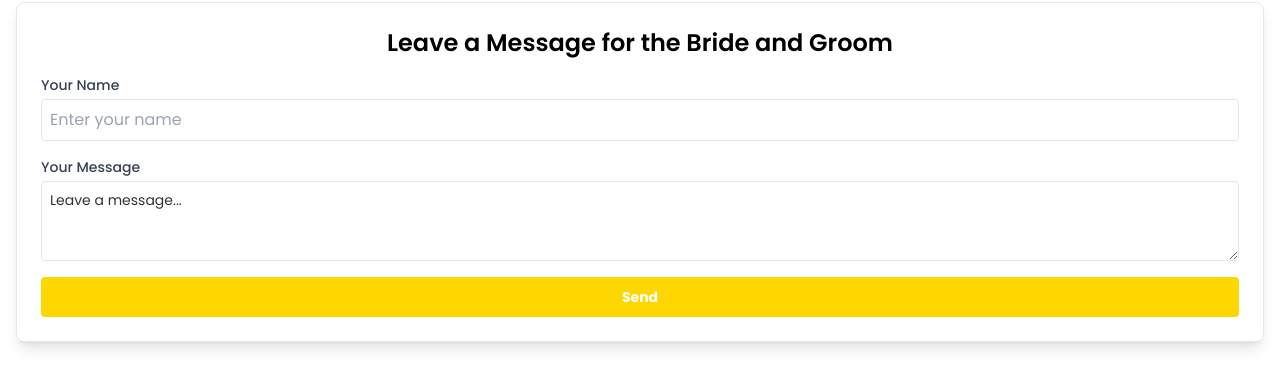
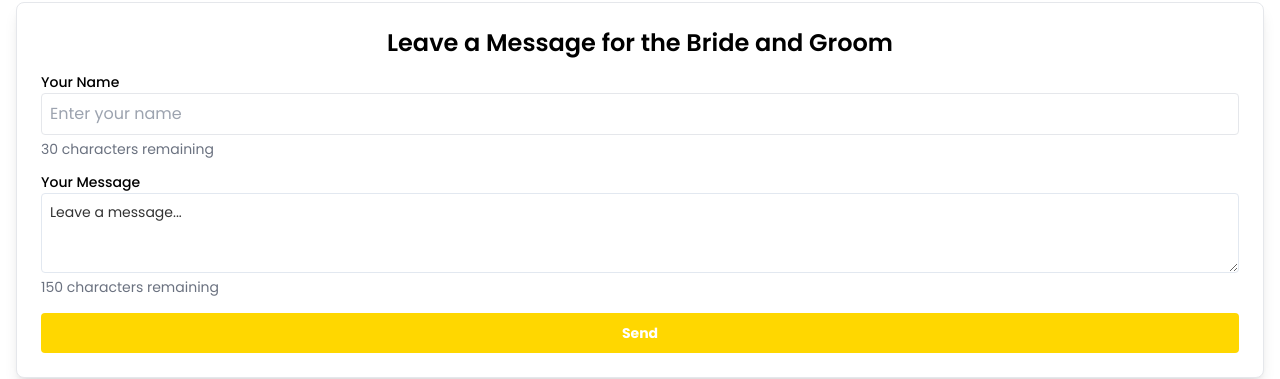
Before and after one commit to Femlol1/wedding, a Next.js app: page /guest in a window 1280 px wide. Shown: the part 906-1285 px from the top of the page. Built offline with nearby package versions, Linux system fonts and the light colour scheme; no server answers; the database is empty.

Commit message:
updated comment length limitations

```diff
--- a/components/shared/CommentForm.tsx
+++ b/components/shared/CommentForm.tsx
@@ -4,11 +4,14 @@ import { db } from "@/lib/firebase"; // Adjust the import path to your Firebase
 import { addDoc, collection, Timestamp } from "firebase/firestore";
 import { useState } from "react";
 import { Button } from "../ui/button";
+import { Label } from "../ui/label";
 import { Textarea } from "../ui/textarea";
 
 export default function CommentForm() {
 	const [newComment, setNewComment] = useState("");
 	const [name, setName] = useState("");
+	const maxCommentLength = 150; // Set the maximum length for the message
+	const maxNameLength = 30;
 
 	const handleCommentSubmit = async (event: React.FormEvent) => {
 		event.preventDefault();
@@ -32,15 +35,13 @@ export default function CommentForm() {
 	};
 
 	return (
-		<div className="mt-8  mx-auto p-6 bg-white rounded-lg shadow-lg border border-gray-200">
+		<div className="mt-8 mx-auto p-6 bg-white rounded-lg shadow-lg border border-gray-200">
 			<h2 className="text-2xl font-semibold text-center mb-4">
 				Leave a Message for the Bride and Groom
 			</h2>
 			<form onSubmit={handleCommentSubmit} className="space-y-4">
 				<div className="flex flex-col">
-					<label htmlFor="name" className="text-sm font-medium text-gray-700">
-						Your Name
-					</label>
+					<Label>Your Name</Label>
 					<input
 						type="text"
 						id="name"
@@ -48,24 +49,27 @@ export default function CommentForm() {
 						onChange={(e) => setName(e.target.value)}
 						className="w-full p-2 mt-1 border rounded focus:ring-primary-500 focus:border-primary-500"
 						placeholder="Enter your name"
+						maxLength={maxNameLength}
 						required
 					/>
+					<p className="text-sm text-gray-500 mt-1">
+						{maxNameLength - name.length} characters remaining
+					</p>
 				</div>
 				<div className="flex flex-col">
-					<label
-						htmlFor="comment"
-						className="text-sm font-medium text-gray-700"
-					>
-						Your Message
-					</label>
+					<Label>Your Message</Label>
 					<Textarea
 						id="comment"
 						value={newComment}
 						onChange={(e) => setNewComment(e.target.value)}
 						className="w-full p-2 mt-1 border rounded focus:ring-primary-500 focus:border-primary-500"
 						placeholder="Leave a message..."
+						maxLength={maxCommentLength} // Set the maximum length here
 						required
 					/>
+					<p className="text-sm text-gray-500 mt-1">
+						{maxCommentLength - newComment.length} characters remaining
+					</p>
 				</div>
 				<Button
 					type="submit"
```
